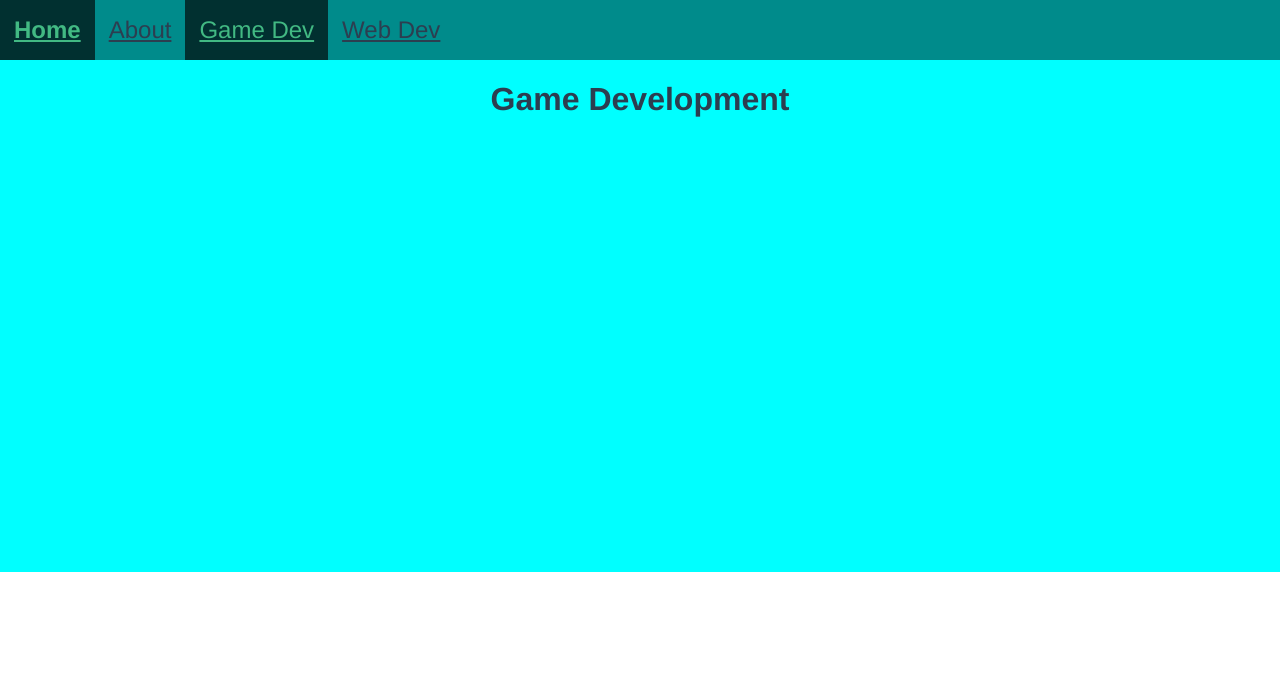
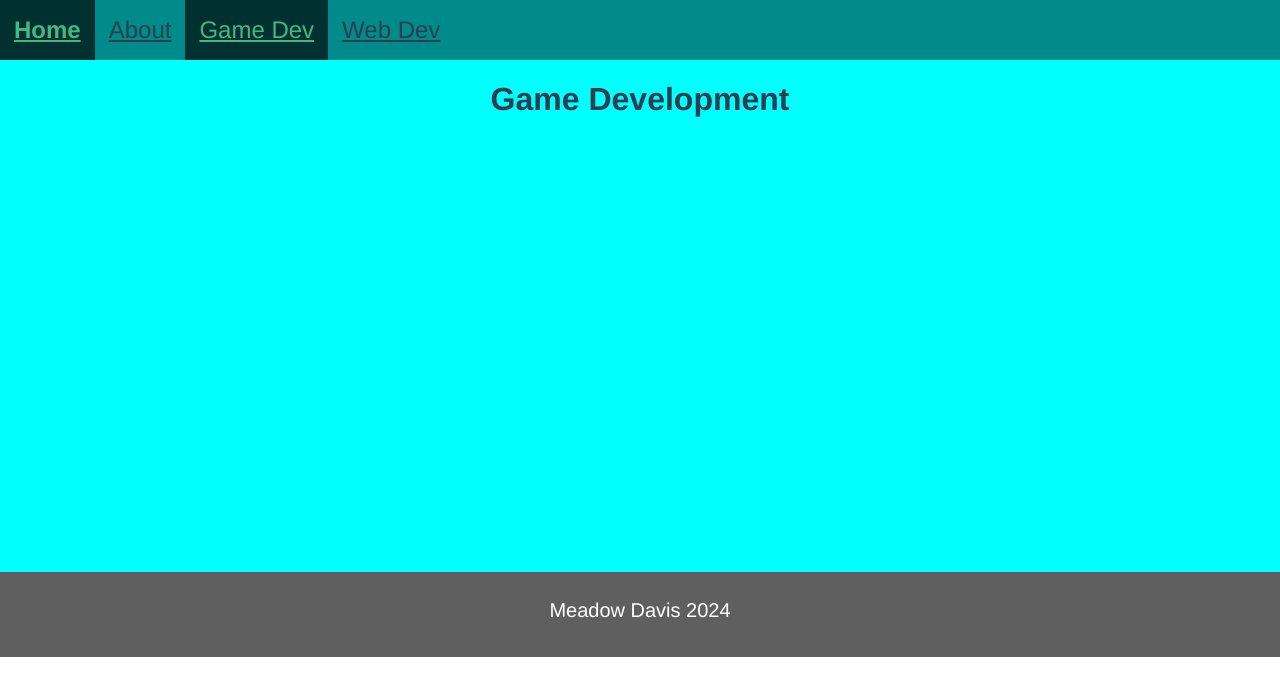
Before and after one commit to MeowMeowMeadow/portfolio-website, a Vue app in the folder portfolio/: page /gamedev in a window 1280 px wide. Shown: the top 696 px of the page. Built offline with nearby package versions, Linux system fonts and the light colour scheme.

Commit message:
Added Footer
Added a Footer component to the website

```diff
--- a/portfolio/src/App.vue
+++ b/portfolio/src/App.vue
@@ -6,7 +6,21 @@
     <router-link to="/webdev">Web Dev</router-link>
   </nav>
   <router-view/>
+  <Footer/>
 </template>
+
+<script>
+import Footer from './components/Footer.vue';
+
+export default
+{
+  name: "App",
+  components:
+  {
+    Footer
+  }
+}
+</script>
 
 <style>
 #app {
--- /dev/null
+++ b/portfolio/src/components/Footer.vue
@@ -0,0 +1,30 @@
+<template>
+    <div class="footer">
+        <p>Meadow Davis 2024</p>
+    </div>
+</template>
+
+<script>
+export default {
+    name: "Footer"
+}
+</script>
+
+<style scoped>
+.footer
+{
+    background-color: rgb(95, 95, 95);
+    width: 100vw;
+    height: 75px;
+    margin: 0px;
+    padding: 5px 0px;
+}
+
+p
+{
+    color: white;
+    display: block;
+    font-size: 1.25em;
+    padding: 2px;
+}
+</style>
```
